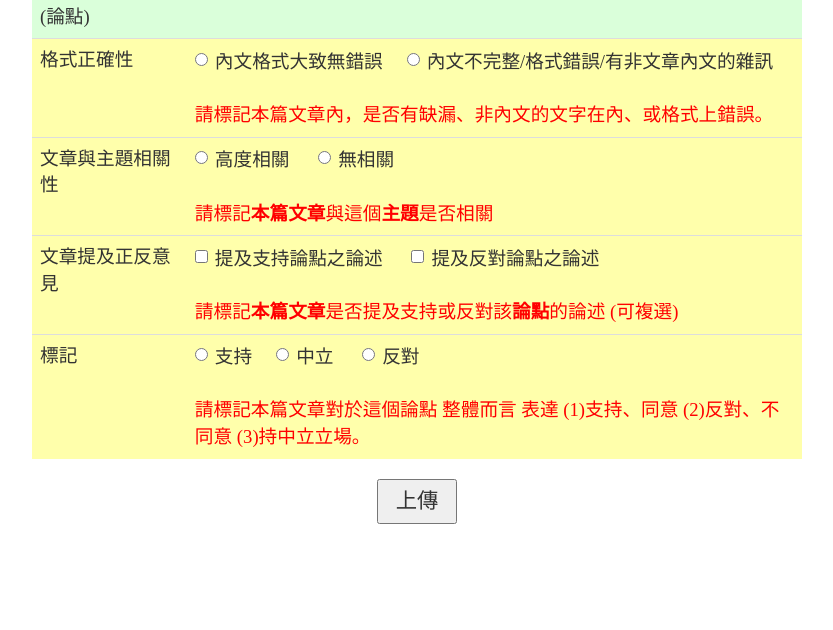
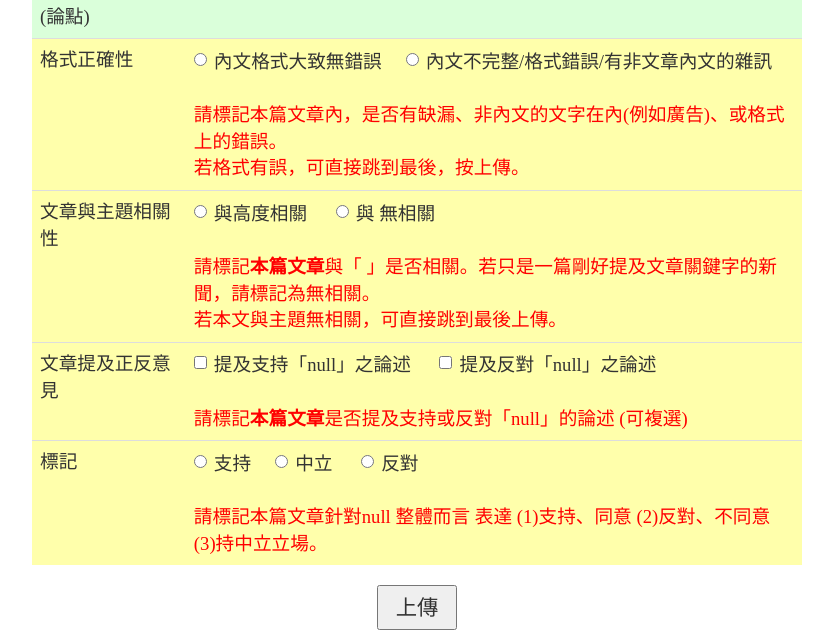
Before and after one commit to barry800414/NewsCrawler, a PHP site: page /annotate.php in a window 1280 px wide. Shown: the part 373-1003 px from the top of the page, without its empty margins (223-1056 px from the left). Before the commit the page ends 897 px from the top, so only its background shows below. Run offline with PHP 8.4, Linux system fonts and the light colour scheme; the visitor is signed in with stand-in values (Sample User, id 1); data that the repository does not hold is empty; some libraries are stand-ins or nearby versions.

Commit message:
website update

```diff
--- a/news_labeler/annotate.php
+++ b/news_labeler/annotate.php
@@ -39,12 +39,18 @@
         				$("#statement_id").val(data["statement_id"]);
         				$("#news_id").val(data["news_id"]);
         				$("#statement").text(data["statement"]);
+						$(".statement").each(function(){
+							$(this).text(data["statement"]);
+						});
                         //$("#source").text(response["source"]);
                         $("#title").text(data["news_title"]);
                         $("#content").html(content_preprocess(data["news_content"]));
                         $("#url").text(data["news_url"]);
                         $("#url").attr("href", data["news_url"]);
                         $("#topic").text(data["topic_name"]);
+						$(".topic").each(function(){
+							$(this).text(data["topic_name"]);
+						});
                     }
                 }
             });
@@ -55,27 +61,28 @@
         }
 
         function checkInput(){
-            var user_valid_format_label=$(".user_valid_format_label:checked").val();
-            var user_relevance_label=$(".user_relevance_label:checked").val();
-        	var user_label=$(".user_label:checked").val();
-            //console.log(user_valid_format_label);
-            //console.log(user_relevance_label);
-            //console.log(user_label);
+            var valid_format=$(".valid_format:checked").val();
+            var relevance=$(".relevance:checked").val();
+        	var overall_polarity=$(".overall_polarity:checked").val();
+            //console.log(valid_format);
+            //console.log(relevance);
+            //console.log(overall_polarity);
 
         	var err_msg="";
 
-            if(typeof(user_valid_format_label)=='undefined'){
+            if(typeof(valid_format)=='undefined'){
                 err_msg += "請選擇 格式正確性 標記\n";
-
             }
-            if(typeof(user_relevance_label)=='undefined'){
-                err_msg += "請選擇 內文相關性 標記\n";
+            if(typeof(relevance)=='undefined'){
+				if(valid_format == 'yes'){
+					err_msg += "請選擇 內文相關性 標記\n";
+				}
             }
-
-        	if(typeof(user_label)=='undefined'){
-        		err_msg += "請選擇 整體標記\n";
+        	if(typeof(overall_polarity)=='undefined'){
+        		if(valid_format == 'yes' && relevance == 'yes'){
+					err_msg += "請選擇 整體 標記\n";
+				}
         	}
-
 
         	if(err_msg.length!=0){
         		alert(err_msg);
@@ -88,37 +95,44 @@
         }
 
         function upload(){
-            var user_valid_format_label=$(".user_valid_format_label:checked").val();
-            var user_relevance_label=$(".user_relevance_label:checked").val();
-        	var user_label=$(".user_label:checked").val();
+            var valid_format=$(".valid_format:checked").val();
+            var relevance=$(".relevance:checked").val();
+        	var overall_polarity=$(".overall_polarity:checked").val();
         	var statement_id = $("#statement_id").val();
         	var news_id = $("#news_id").val();
             var user_id = <?php echo '"'.$_SESSION['valid_user'].'";'; ?>
 
-            var user_mention_pos_label = 'no';
-            var user_mention_neg_label = 'no';
+            var mention_agree = 'no';
+            var mention_disagree = 'no';
             $(".user_mention_label:checked").each(function(){
                 var value = $(this).val();
                 if(value == 'positive'){
-                    user_mention_pos_label = 'yes';
+                    mention_agree = 'yes';
                 }
                 else if(value == 'negative'){
-                    user_mention_neg_label = 'yes';
+                    mention_disagree = 'yes';
                 }
             });
 
-            //console.log(user_mention_pos_label);
-            //console.log(user_mention_neg_label);
+			if(typeof(relevance) == 'undefined'){
+				relevance = '';
+			}
+			if(typeof(overall_polarity) == 'undefined'){
+				overall_polarity = '';
+			}
+
+            //console.log(mention_agree);
+            //console.log(mention_disagree);
             //console.log(user_id);
         	$.ajax({
         		type: "POST",
         		url: "upload_annotation.php",
         		data: {
-                    user_valid_format_label: user_valid_format_label,
-                    user_relevance_label: user_relevance_label,
-                    user_mention_pos_label: user_mention_pos_label,
-                    user_mention_neg_label: user_mention_neg_label,
-                    user_label: user_label,
+                    valid_format: valid_format,
+                    relevance: relevance,
+                    mention_agree: mention_agree,
+                    mention_disagree: mention_disagree,
+                    overall_polarity: overall_polarity,
         			statement_id: statement_id,
         			news_id: news_id,
                     user_id: user_id
@@ -131,14 +145,14 @@
         				location.reload();
         			}
         			else{
-        				alert("上傳失敗QQQQQ，請聯絡barry800414@gmail.com");
+        				alert("上傳失敗，請聯絡r02922010@ntu.edu.tw");
         			}
         		}
         	});
         }
 
         function reset(){
-        	$(".user_label").attr("checked", false);
+        	$(".overall_polarity").attr("checked", false);
         }
 
         </script>
@@ -180,70 +194,70 @@
                 <td class="first_col">敘述句<br>(論點)</td>
                 <td class="second_col"><span id="statement" class="second_col"></span></td>
             </tr>
-            <tr class="user_label_row">
+            <tr class="overall_polarity_row">
     			<td class="first_col">格式正確性</td>
     			<td class="second_col">
                 <div>
                     <label class="radio-inline">
-    				    <input type="radio" name="user_valid_format_label" class="user_valid_format_label" value="valid">內文格式大致無錯誤&nbsp;&nbsp;
+    				    <input type="radio" name="valid_format" class="valid_format" value="valid">內文格式大致無錯誤&nbsp;&nbsp;
                     </label>
                     <label class="radio-inline">
-    				    <input type="radio" name="user_valid_format_label" class="user_valid_format_label" value="invalid">內文不完整/格式錯誤/有非文章內文的雜訊&nbsp;&nbsp;
+    				    <input type="radio" name="valid_format" class="valid_format" value="invalid">內文不完整/格式錯誤/有非文章內文的雜訊&nbsp;&nbsp;
                     </label>
                 </div>
-                <br><span id="user_label_hint_text"> 請標記本篇文章內，是否有缺漏、非內文的文字在內、或格式上錯誤。</span>
+                <br><span id="overall_polarity_hint_text"> 請標記本篇文章內，是否有缺漏、非內文的文字在內(例如廣告)、或格式上的錯誤。<br>若格式有誤，可直接跳到最後，按上傳。</span>
     			</td>
     		</tr>
-            <tr class="user_label_row">
+            <tr class="overall_polarity_row">
     			<td class="first_col">文章與主題相關性</td>
     			<td class="second_col">
                 <div>
                     <label class="radio-inline">
-                        <input type="radio" name="user_relevance_label" class="user_relevance_label" value="relevant"> 高度相關 &nbsp;&nbsp;
+                        <input type="radio" name="relevance" class="relevance" value="relevant"> 與<span class="topic"><span>高度相關 &nbsp;&nbsp;
                     </label>
                     </label>
                     <label class="radio-inline">
-                        <input type="radio" name="user_relevance_label" class="user_relevance_label " value="irrelevant"> 無相關&nbsp;&nbsp;
+                        <input type="radio" name="relevance" class="relevance " value="irrelevant"> 與 <span class="topic"></span>無相關&nbsp;&nbsp;
                     </label>
                 </div>
 
-                <br><span id="user_label_hint_text"> 請標記<strong>本篇文章</strong>與這個<strong>主題</strong>是否相關</span>
+                <br><span id="overall_polarity_hint_text"> 請標記<strong>本篇文章</strong>與「<span class="topic"></span> 」是否相關。若只是一篇剛好提及文章關鍵字的新聞，請標記為無相關。<br>若本文與主題無相關，可直接跳到最後上傳。</span>
     			</td>
     		</tr>
 
-            <tr class="user_label_row">
+            <tr class="overall_polarity_row">
     			<td class="first_col">文章提及正反意見</td>
     			<td class="second_col">
                 <div>
                     <label class="checkbox-inline">
-                        <input type="checkbox" name="user_mention_label" class="user_mention_label" value="positive"> 提及支持論點之論述 &nbsp;&nbsp;
+                        <input type="checkbox" name="user_mention_label" class="user_mention_label" value="positive"> 提及支持「<span class="statement"></span>」之論述 &nbsp;&nbsp;
                     </label>
                     </label>
                     <label class="checkbox-inline">
-                        <input type="checkbox" name="user_mention_label" class="user_mention_label " value="negative"> 提及反對論點之論述 &nbsp;&nbsp;
+                        <input type="checkbox" name="user_mention_label" class="user_mention_label " value="negative"> 提及反對「<span class="statement"></span>」之論述 &nbsp;&nbsp;
                     </label>
                 </div>
 
-                <br><span id="user_label_hint_text"> 請標記<strong>本篇文章</strong>是否提及支持或反對該<strong>論點</strong>的論述 (可複選) </span>
+                <br><span id="overall_polarity_hint_text"> 請標記<strong>本篇文章</strong>是否提及支持或反對「<span class="statement"></span>」的論述 (可複選) </span>
     			</td>
     		</tr>
 
-    		<tr class="user_label_row">
+    		<tr class="overall_polarity_row">
     			<td class="first_col">標記</td>
     			<td class="second_col">
                 <div>
                     <label class="radio-inline">
-    				    <input type="radio" name="user_label" class="user_label" value="agree">支持&nbsp;&nbsp;
+    				    <input type="radio" name="overall_polarity" class="overall_polarity" value="agree">支持&nbsp;&nbsp;
                     </label>
                     <label class="radio-inline">
-                        <input type="radio" name="user_label" class="user_label" value="neutral">中立 &nbsp;&nbsp;
+                        <input type="radio" name="overall_polarity" class="overall_polarity" value="neutral">中立 &nbsp;&nbsp;
                     </label>
                     <label class="radio-inline">
-                        <input type="radio" name="user_label" class="user_label" value="oppose">反對&nbsp;&nbsp;
+                        <input type="radio" name="overall_polarity" class="overall_polarity" value="oppose">反對&nbsp;&nbsp;
                     </label>
                 </div>
 
-                <br><span id="user_label_hint_text"> 請標記<span class="highlight_text">本篇文章</span>對於這個<span class="highlight">論點</span> <span class="highlight_text2">整體而言</span> 表達 (1)支持、同意 (2)反對、不同意 (3)持中立立場。</span>
+                <br><span id="overall_polarity_hint_text"> 請標記<span class="highlight_text">本篇文章</span>針對<span class="statement"></span> <span class="highlight_text2">整體而言</span> 表達 (1)支持、同意 (2)反對、不同意 (3)持中立立場。</span>
     			</td>
     		</tr>
     	</table>
--- a/news_labeler/annotation_page.css
+++ b/news_labeler/annotation_page.css
@@ -21,7 +21,7 @@ body{
         font-size: 14pt;
 }
 
-#user_label_hint_text{
+#overall_polarity_hint_text{
         color:red;
 }
 
@@ -29,11 +29,11 @@ body{
         background-color:rgb(218, 255, 218);
 }
 
-.user_label_row{
+.overall_polarity_row{
         background-color:rgb(255, 255, 171);
 }
 
-.user_label_row .second_col{
+.overall_polarity_row .second_col{
         font-size: 14pt;
 }
 .news_row{
```
Also changed, not shown: news_labeler/upload_annotation.php (+11 -11 lines).
